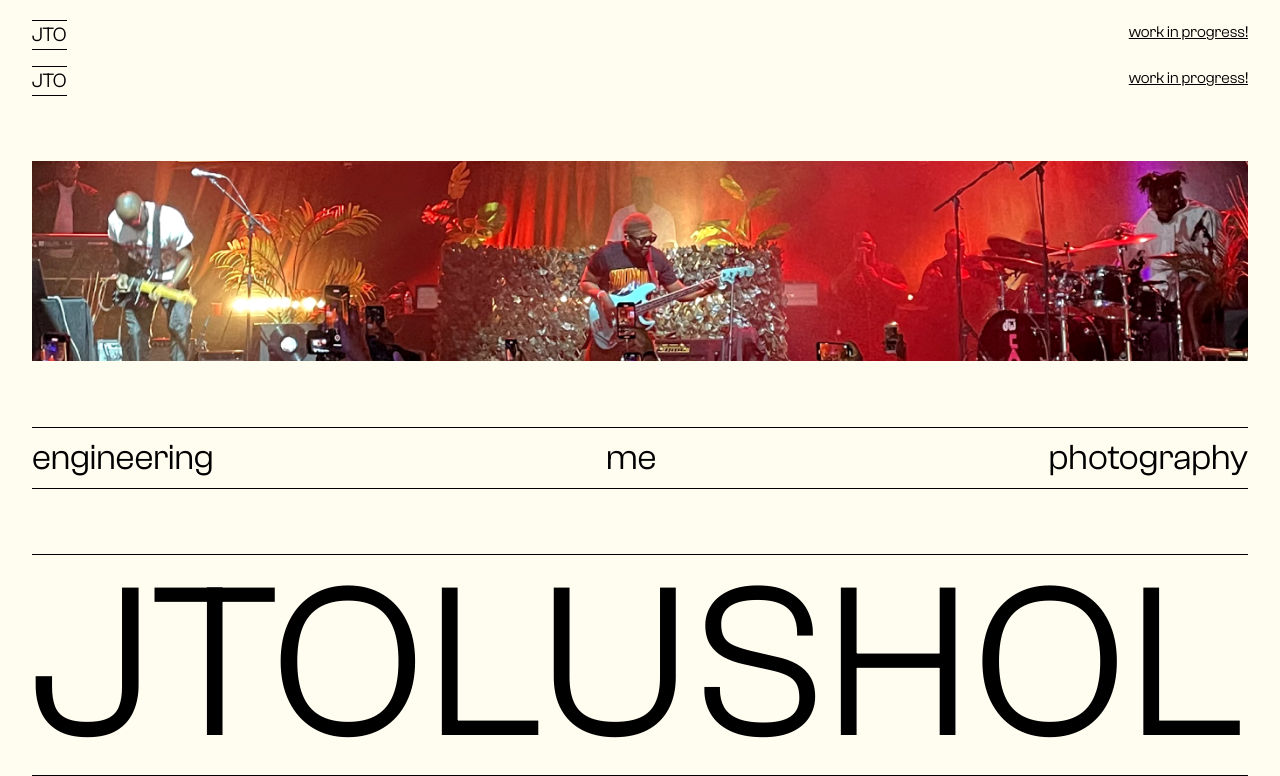
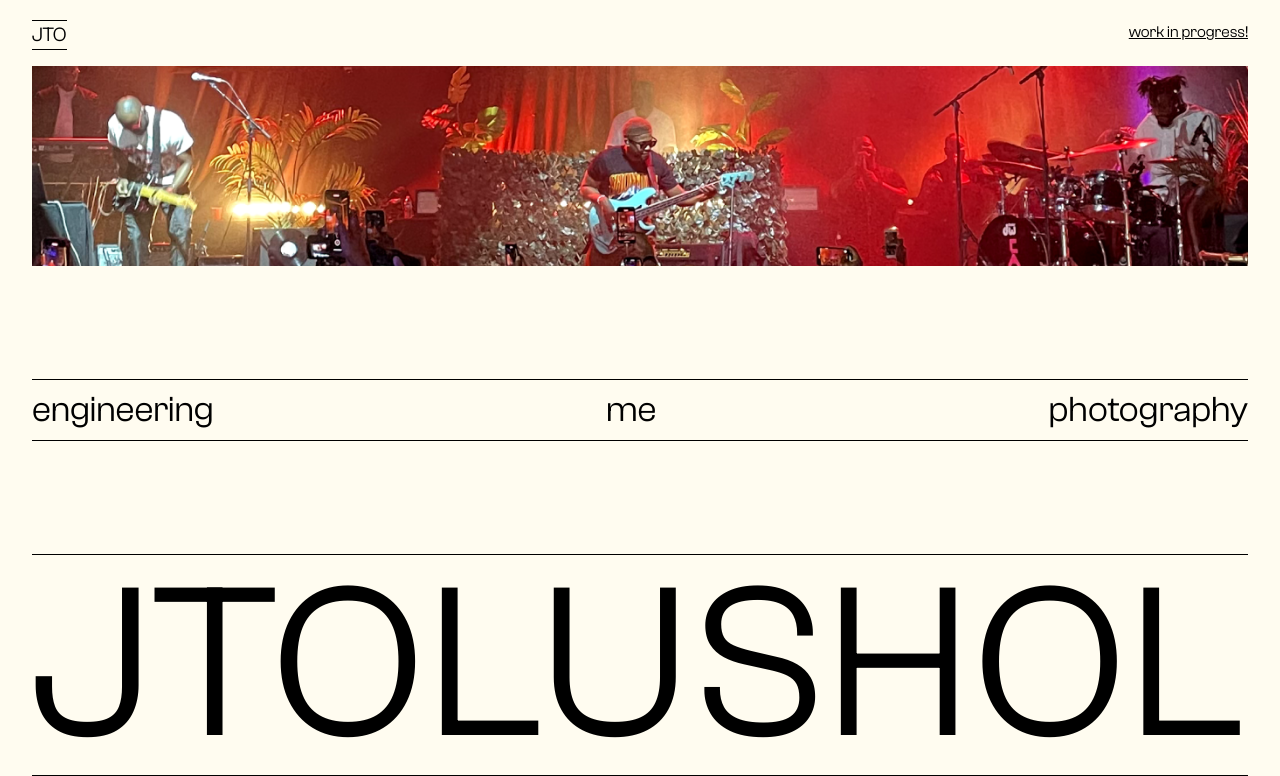
Before and after one commit to JohnOlushola/portfolio, a Next.js app: page / in a window 1280 px wide. Shown: the top 776 px of the page. Built offline with nearby package versions, Linux system fonts and the light colour scheme.

Commit message:
fix(index): remove header

```diff
--- a/src/pages/index.tsx
+++ b/src/pages/index.tsx
@@ -1,4 +1,5 @@
 import Image from "next/image";
+import Link from "next/link";
 import LandingImage from "../../public/images/landing-image.png";
 import PageHead from "../components/PageHead";
 
@@ -8,17 +9,6 @@ export default function Home() {
       <PageHead title="JTOLUSHOLA" description="John Temiloluwa Olushola" />
 
       <div className="landing-container">
-        <div className="flex justify-between">
-          <div className="group border-y border-black w-fit inline-flex items-center">
-            <p className="text-xl group-hover:hidden">JTO</p>
-            <p className="text-xl text-opacity-50 hidden group-hover:block">
-              John Temiloluwa Olushola
-            </p>
-          </div>
-
-          <p className="underline">work in progress!</p>
-        </div>
-
         <div className="relative group">
           <Image
             src={LandingImage}
@@ -34,7 +24,9 @@ export default function Home() {
 
         <div className="flex justify-between border-y border-black py-2.5">
           <h2 className="text-xl md:text-4xl">engineering</h2>
-          <h2 className="text-xl md:text-4xl">me</h2>
+          <Link href="/me">
+            <h2 className="text-xl md:text-4xl">me</h2>
+          </Link>
           <h2 className="text-xl md:text-4xl">photography</h2>
         </div>
 
```
